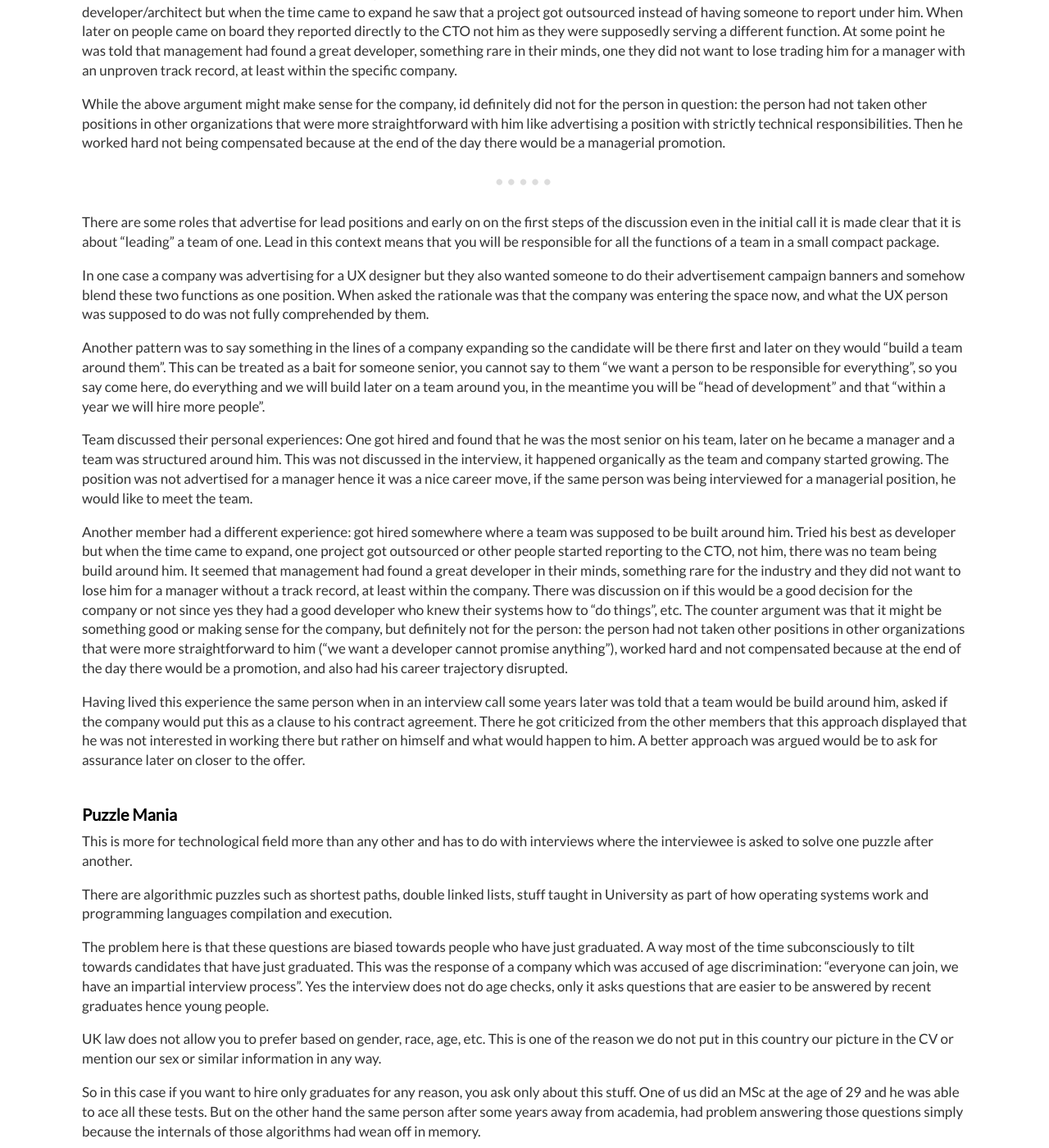
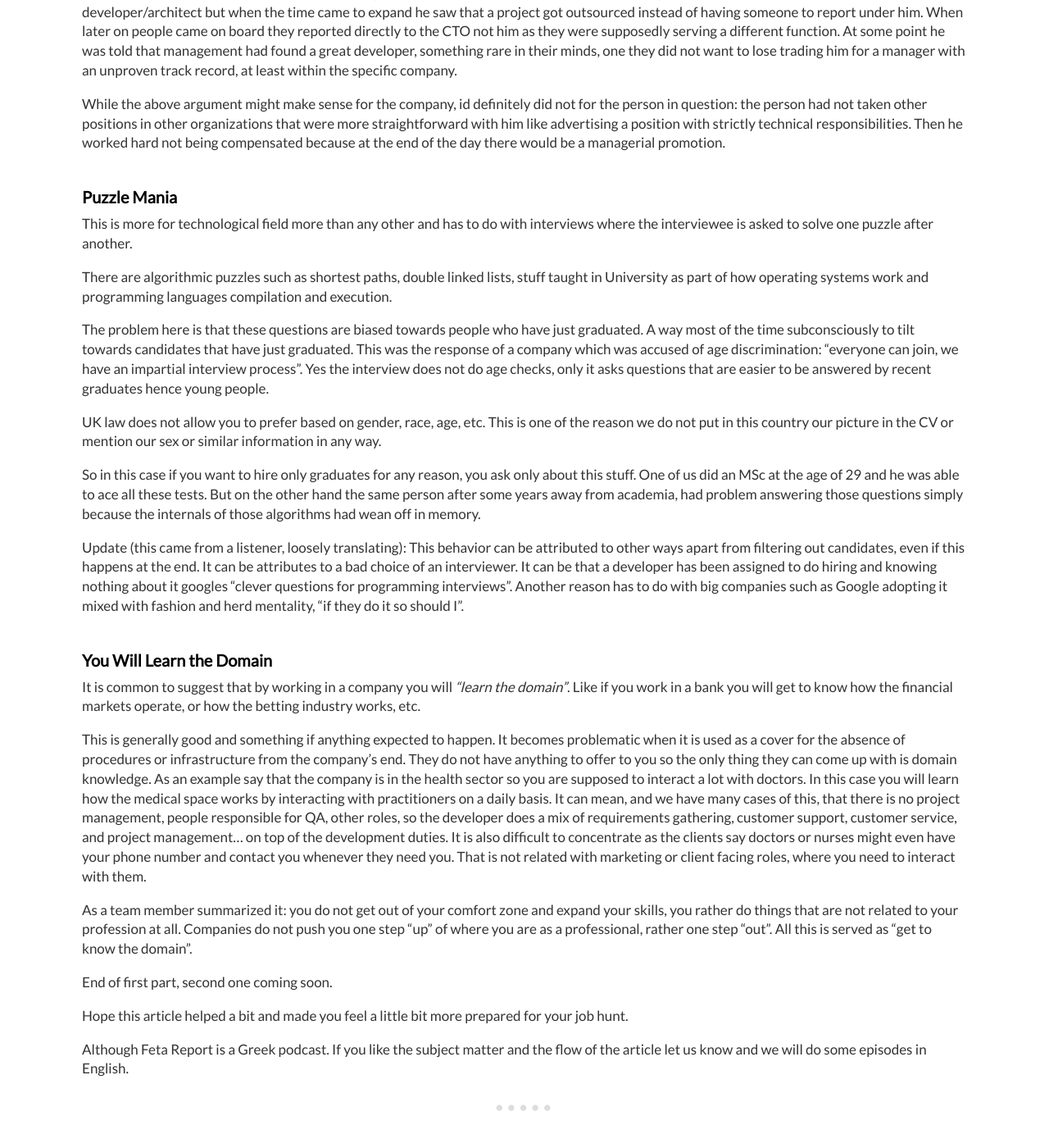
Before and after one commit to dimitrismistriotis/dimitrismistriotis.github.io, a Jekyll site: the page built from _posts/2018-05-24-red_flags_in_interviews.md, in a window 1280 px wide and 1400 px high, scrolled down 2543 px. Shown: the whole window at 82% size. Built offline with Jekyll 4.4.1, drawn with Linux system fonts in a browser that asks for light colours; comment, search, counter and statistics services are not loaded.

Commit message:
Removal of previous version.

```diff
--- a/_posts/2018-05-24-red_flags_in_interviews.md
+++ b/_posts/2018-05-24-red_flags_in_interviews.md
@@ -178,58 +178,6 @@ in other organizations that were more straightforward with him like advertising
 a position with strictly technical responsibilities. Then he worked hard not
 being compensated because at the end of the day there would be a managerial
 promotion.
-
----
-
-There are some roles that advertise for lead positions and early on on the
-first steps of the discussion even in the initial call it is made clear that it
-is about "leading" a team of one. Lead in this context means that you will be
-responsible for all the functions of a team in a small compact package.
-
-In one case a company was advertising for a UX designer but they also wanted
-someone to do their advertisement campaign banners and somehow blend these two
-functions as one position. When asked the rationale was that the company was
-entering the space now, and what the UX person was supposed to do was not fully
-comprehended by them.
-
-Another pattern was to say something in the lines of a company expanding so the
-candidate will be there first and later on they would "build a team around
-them". This can be treated as a bait for someone senior, you cannot say to
-them "we want a person to be responsible for everything", so you say come here,
-do everything and we will build later on a team around you, in the meantime you
-will be "head of development" and that "within a year we will hire more
-people".
-
-Team discussed their personal experiences: One got hired and found that he was
-the most senior on his team, later on he became a manager and a team was
-structured around him. This was not discussed in the interview, it happened
-organically as the team and company started growing. The position was not
-advertised for a manager hence it was a nice career move, if the same person
-was being interviewed for a managerial position, he would like to meet the
-team.
-
-Another member had a different experience: got hired somewhere where a team was
-supposed to be built around him. Tried his best as developer but when the time
-came to expand, one project got outsourced or other people started reporting to
-the CTO, not him, there was no team being build around him. It seemed that
-management had found a great developer in their minds, something rare for the
-industry and they did not want to lose him for a manager without a track
-record, at least within the company. There was discussion on if this would be
-a good decision for the company or not since yes they had a good developer who
-knew their systems how to "do things", etc. The counter argument was that it
-might be something good or making sense for the company, but definitely not for
-the person: the person had not taken other positions in other organizations
-that were more straightforward to him ("we want a developer cannot promise
-anything"), worked hard and not compensated because at the end of the day there
-would be a promotion, and also had his career trajectory disrupted.
-
-Having lived this experience the same person when in an interview call some
-years later was told that a team would be build around him, asked if the
-company would put this as a clause to his contract agreement. There he got
-criticized from the other members that this approach displayed that he was not
-interested in working there but rather on himself and what would happen to him.
-A better approach was argued would be to ask for assurance later on closer to
-the offer.
 
 ## Puzzle Mania
 
```
